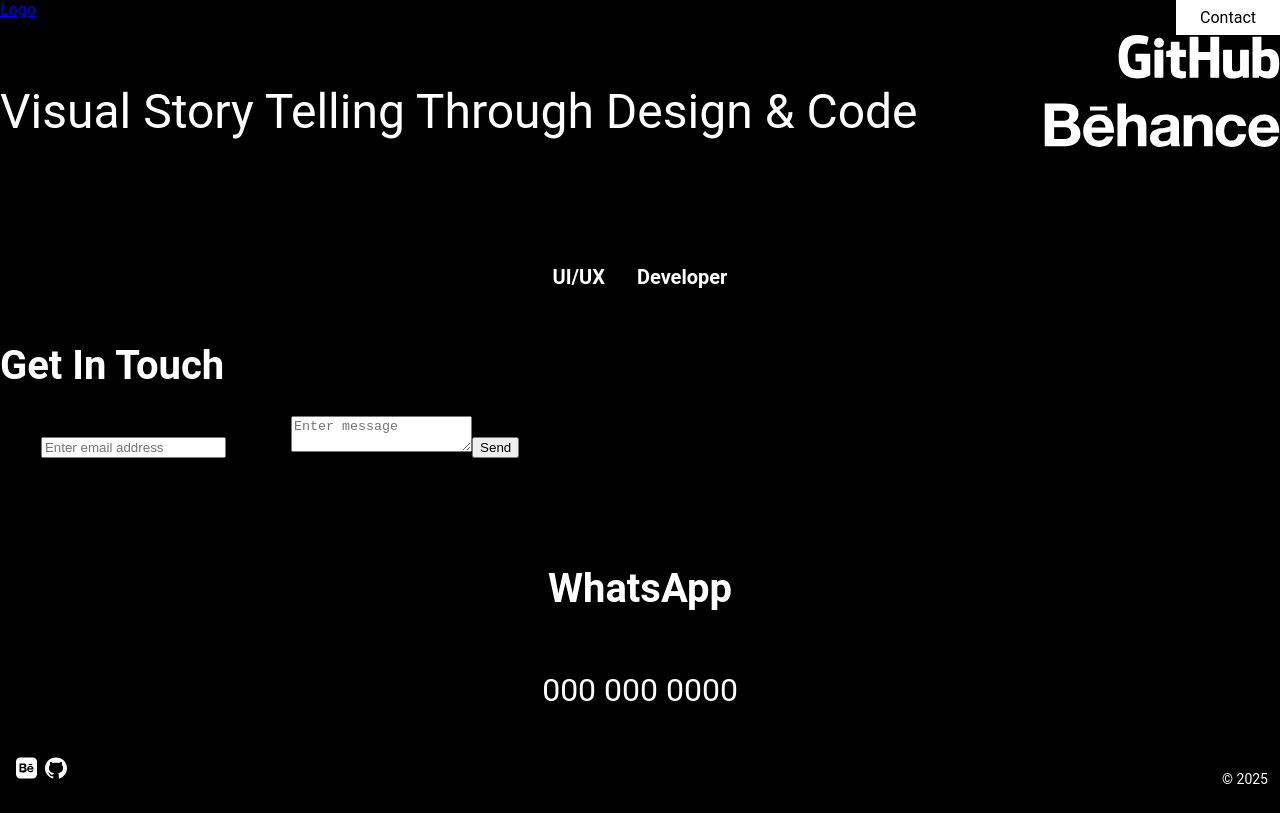
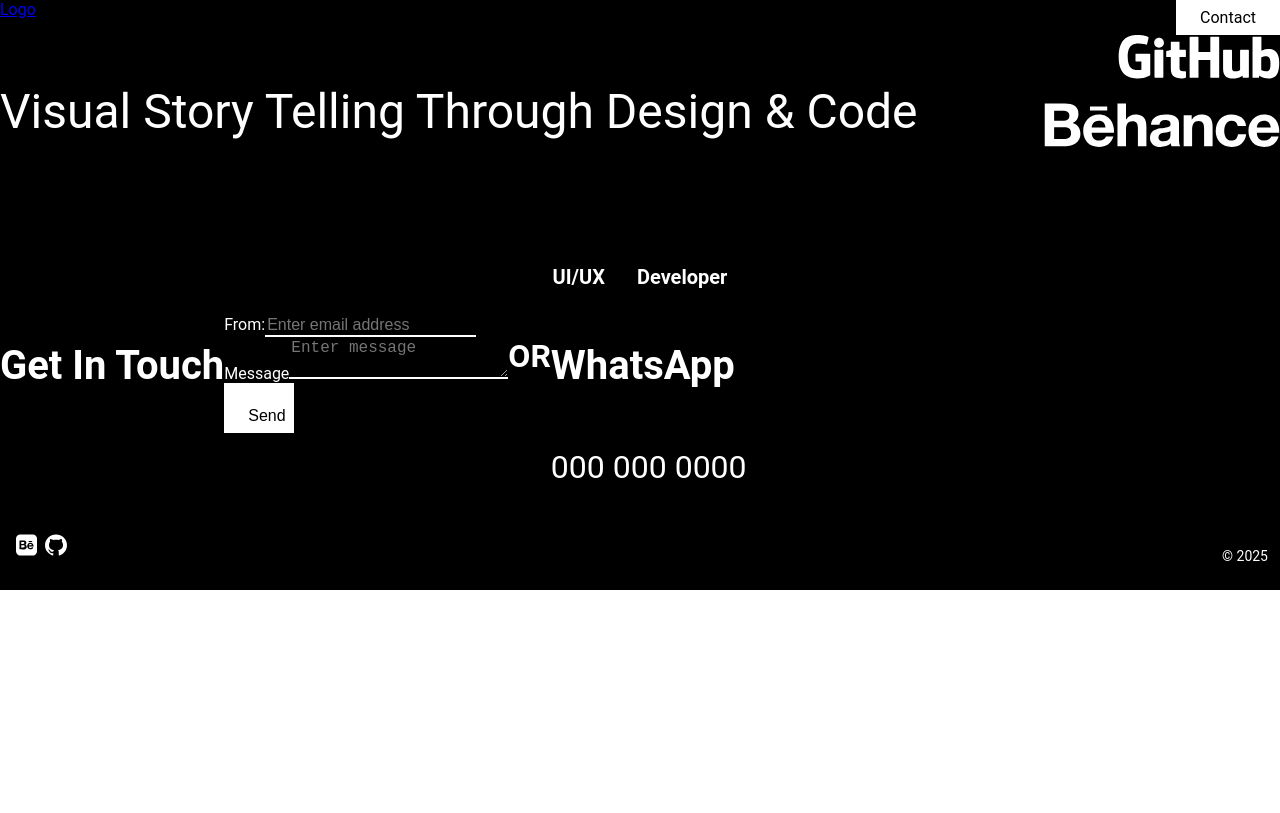
Before and after one commit to HopolangBotsane/Portfolio-Website, a React (Vite) app in the folder portfolio/: page / in a window 1280 px wide. Built offline with nearby package versions, Linux system fonts and the light colour scheme.

Commit message:
Adds: Styles for ContactSection

```diff
--- a/portfolio/src/components/ContactSection/ContactForm.jsx
+++ b/portfolio/src/components/ContactSection/ContactForm.jsx
@@ -24,15 +24,26 @@
   }
 
   return (
-    <div className={styles.ContactSection}>
+    <div className={styles.contactSection}>
         <h1 className={styles.sectionHeading}>Get In Touch</h1>
-        <div className="form-left">
+
+        <div className={styles.c}></div>
+
+        <div className={styles.formLeft}>
             <form ref={form} onSubmit={sendEmail}>
+
+              <div className="emailInputContainer">
                 <label>From:</label>
-                <input className="user-email-input" type="email" placeholder="Enter email address" name="user_email" />
+                <input className={styles.userEmailInput} type="email" placeholder="Enter email address" name="user_email" />
+              </div>
+
+              <div className="messageInputContainer">
                 <label>Message</label>
-                <textarea className="user-text-input" name="message" placeholder="Enter message"/>
-                <input className="send-btn" type="submit" value="Send" />
+                <textarea className={styles.userTextInput} name="message" placeholder="Enter message"/>
+              </div>
+
+              <input className={styles.sendBtn} type="submit" value="Send" />
+
             </form>
         </div>
 
--- a/portfolio/src/components/ContactSection/ContactSection.module.css
+++ b/portfolio/src/components/ContactSection/ContactSection.module.css
@@ -1,5 +1,6 @@
 .contactSection {
     display: flex;
+    color: #fff;
 }
 
 .sectionHeading{
@@ -7,10 +8,44 @@
     font-size: 2.5rem;
 }
 
+.formLeft {
+    display: flex;
+    flex-direction: column;
+    gap: 1.25rem;
+}
+
+.userEmailInput {
+    background-color: #000;
+    color: #fff;
+    font-size: 1rem;
+    border-top: none;
+    border-left: none;
+    border-right: none;
+    border-bottom: 0.125rem solid #fff;
+}
+
+.userTextInput {
+    background-color: #000;
+    color: #fff;
+    font-size: 1rem;
+    border-top: none;
+    border-left: none;
+    border-right: none;
+    border-bottom: 0.125rem solid #fff;
+}
+
+.sendBtn {
+    background-color: #fff;
+    color: #000;
+    border: none;
+    font-size: 1rem;
+    padding: 1.5rem 0.5rem 0.5rem 1.5rem ;
+
+}
+
 .formRight {
     display: flex;
     flex-direction: column;
-    align-items: center;
     gap: 0;
     color: #fff;
     margin: 0;
```
